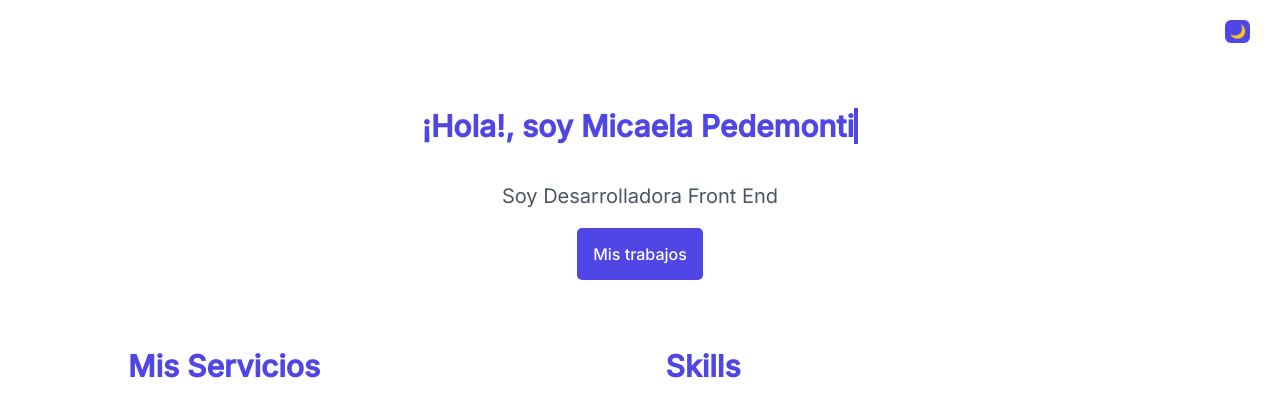
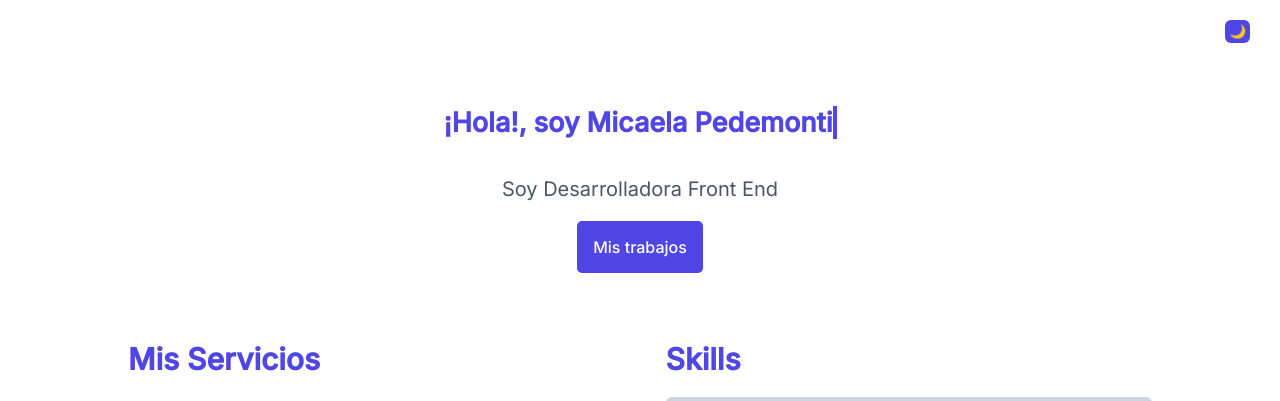
Before and after one commit to Micapedemonti/Portfolio, a plain HTML site: page index.html in a window 1280 px wide. Shown: the top 401 px of the page. Drawn offline with nearby package versions, Linux system fonts and the light colour scheme; no server answers.

Commit message:
Update style.css

```diff
--- a/css/style.css
+++ b/css/style.css
@@ -65,7 +65,7 @@
     opacity: 1;
     font-weight: 600;
     font-family: 'inter', serif;
-    font-size: 30px;
+    font-size: 27px;
 }
 .texto-central p {
     color: rgb(75 85 99 );
```
